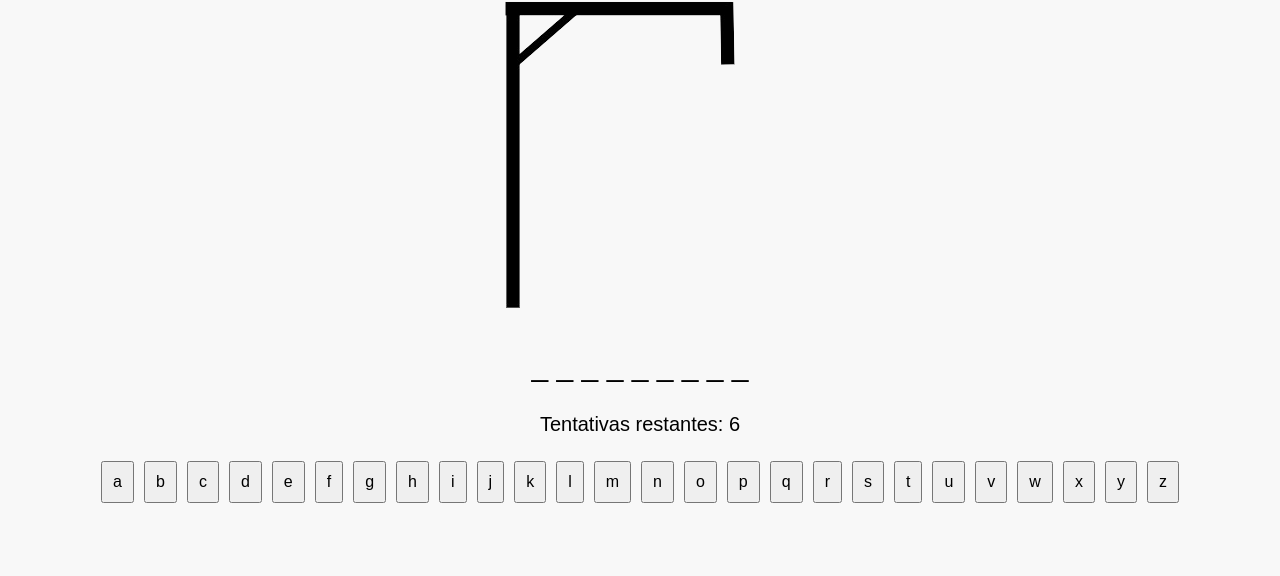
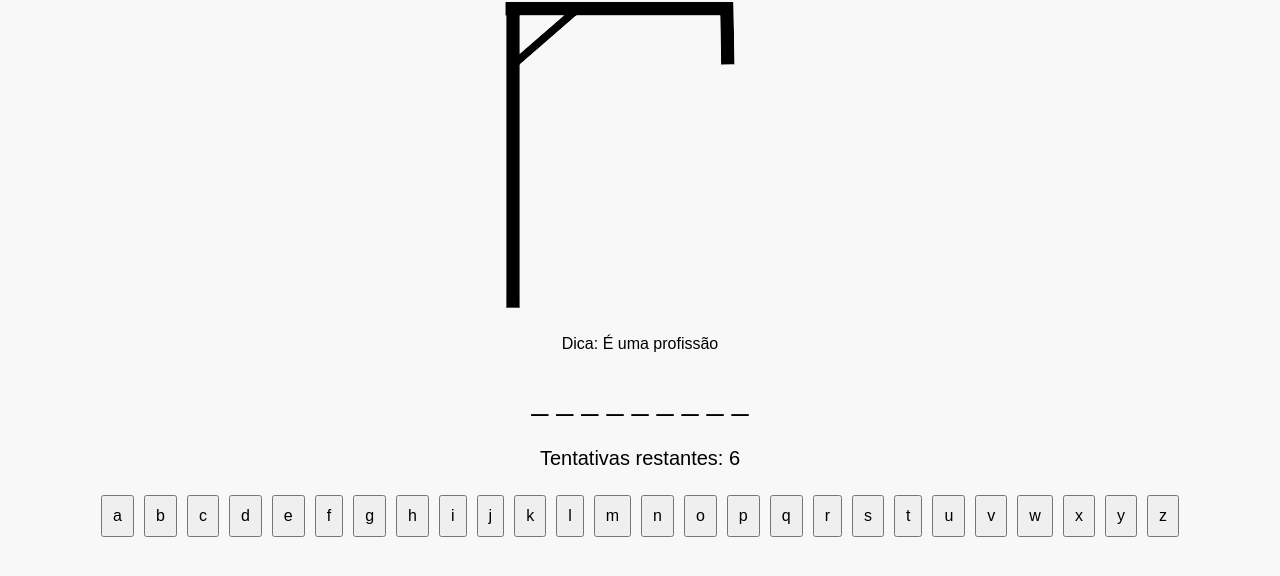
Before and after one commit to Alisr25/projetoForca, a Flask app: page / in a window 1280 px wide. Shown: the part 81-657 px from the top of the page. Run offline with Flask 3, Linux system fonts and the light colour scheme.

Commit message:
Update index.html

```diff
--- a/templates/index.html
+++ b/templates/index.html
@@ -8,6 +8,7 @@
   <body>
     <h1>Jogo da Forca</h1>
     <img id="bonequinho" src="{{ url_for('static', filename='midia/forca0.png') }}">
+    <p>Dica: É uma profissão</p>
     <p id="palavra">{{ estado|join(" ") }}</p>
     <p id="tentativas">Tentativas restantes: {{ tentativas }}</p>
     <div id="letras"></div>
```
